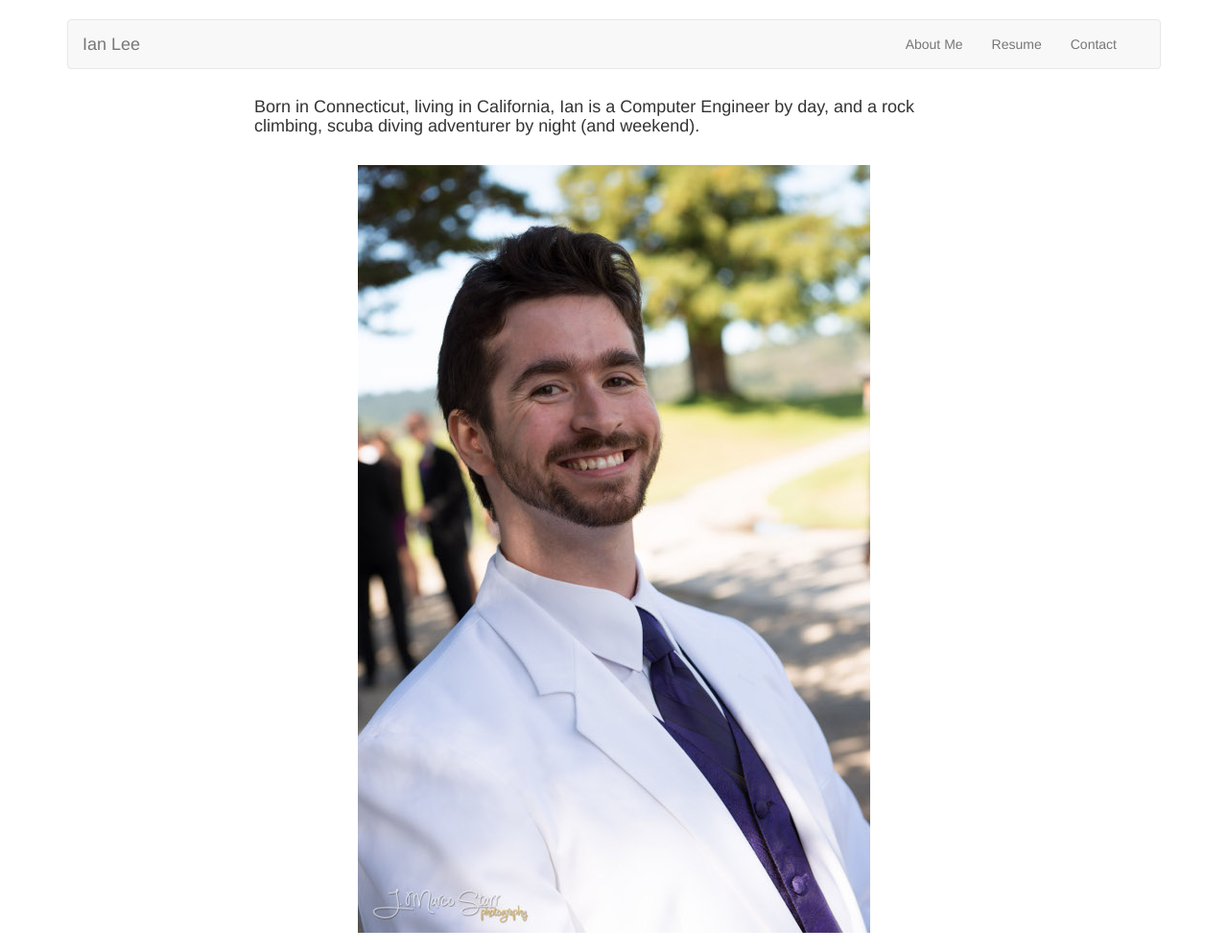
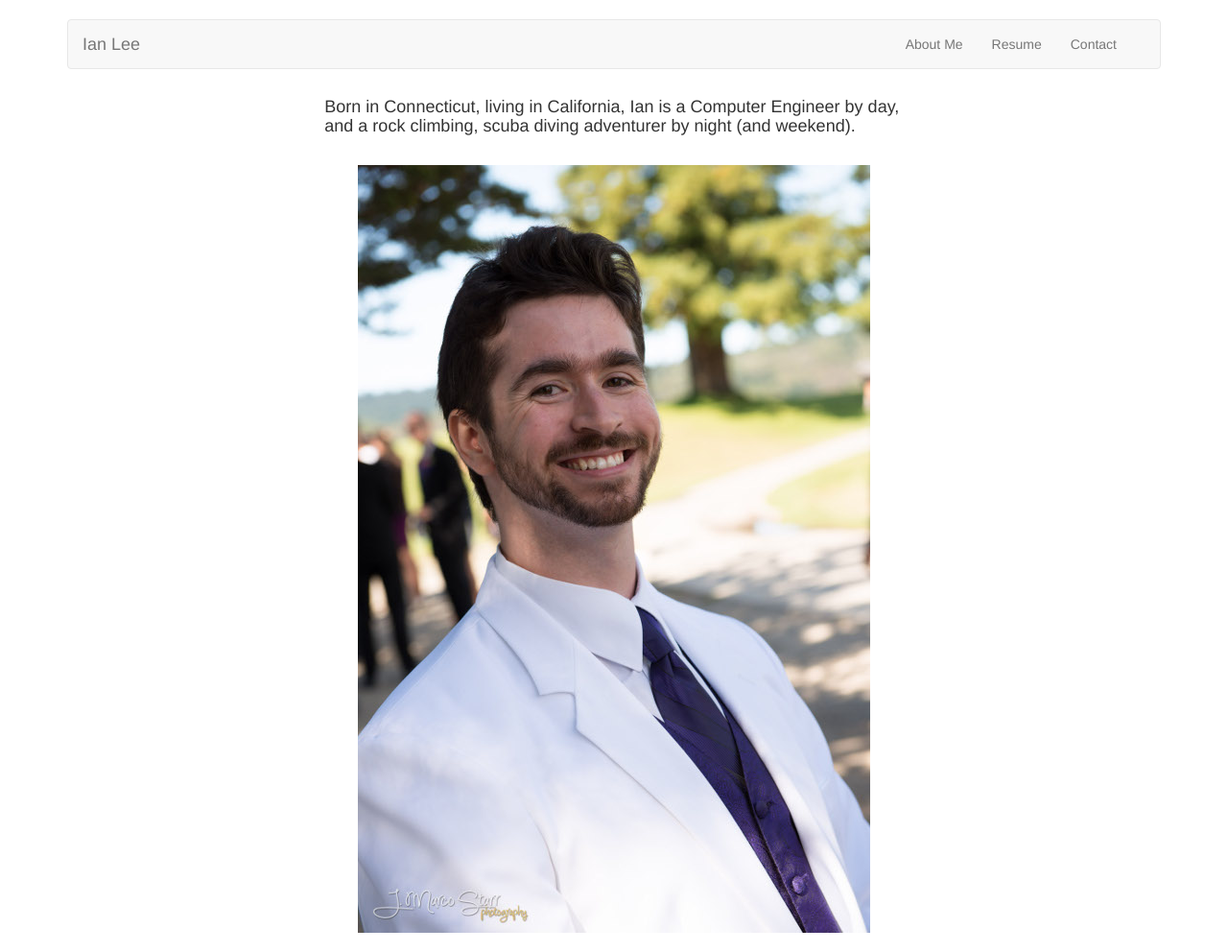
Before and after one commit to IanLee1521/IanLee1521.github.io, a Jekyll site: the page built from index.html, in a window 1280 px wide. Shown: the whole page at 96% size. Built offline with Jekyll 4.4.1, drawn with Linux system fonts in a browser that asks for light colours; nearby versions of some CDN libraries.

Commit message:
Improved horizontal containering of main content area

```diff
--- a/_layouts/default.html
+++ b/_layouts/default.html
@@ -9,7 +9,7 @@
 
       {% include nav.html %}
 
-      <div class="content" id="content" role="main">
+      <div class="content col-sm-10 col-sm-offset-1" id="content" role="main">
         {{ content }}
     </div><!-- content -->
   </div><!-- container -->
```
